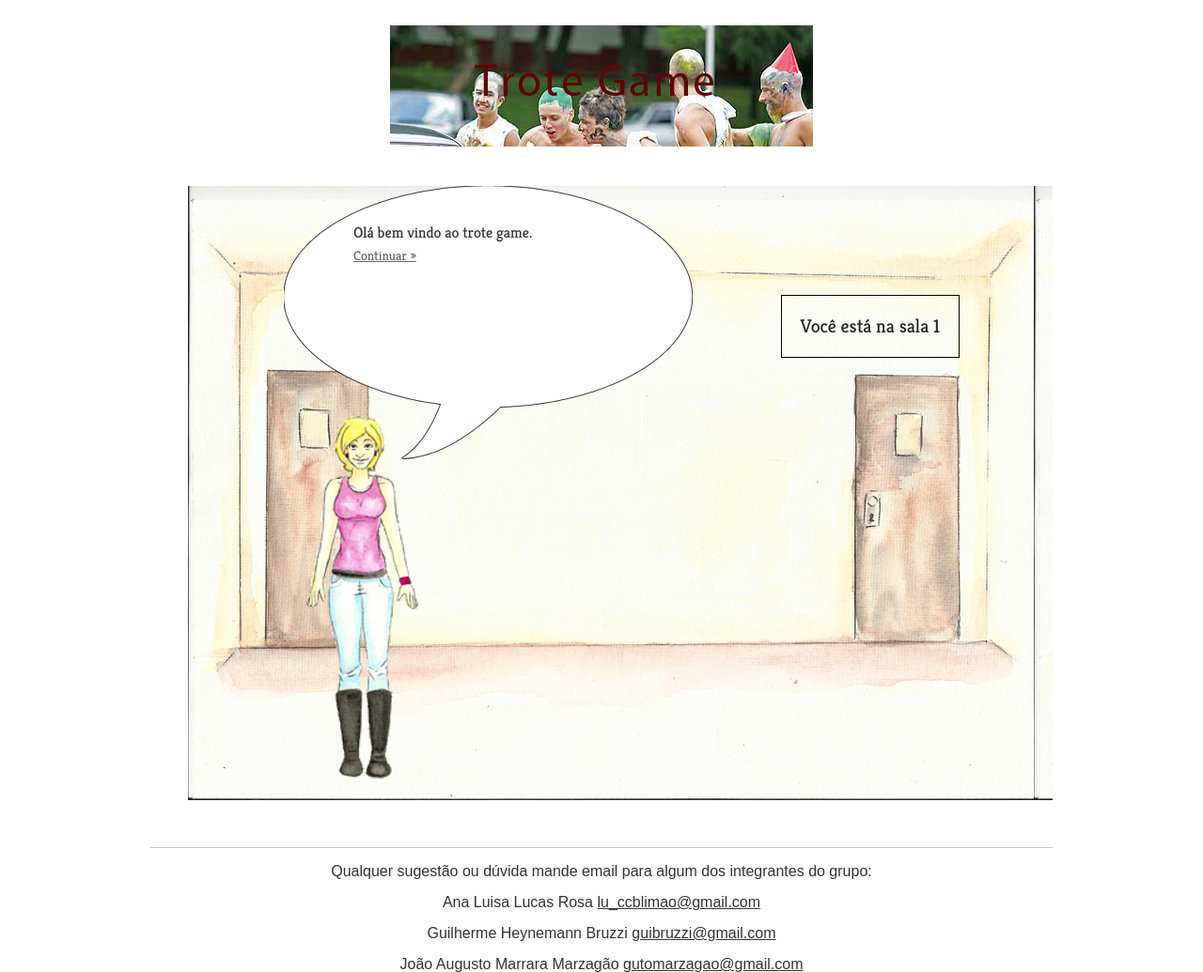
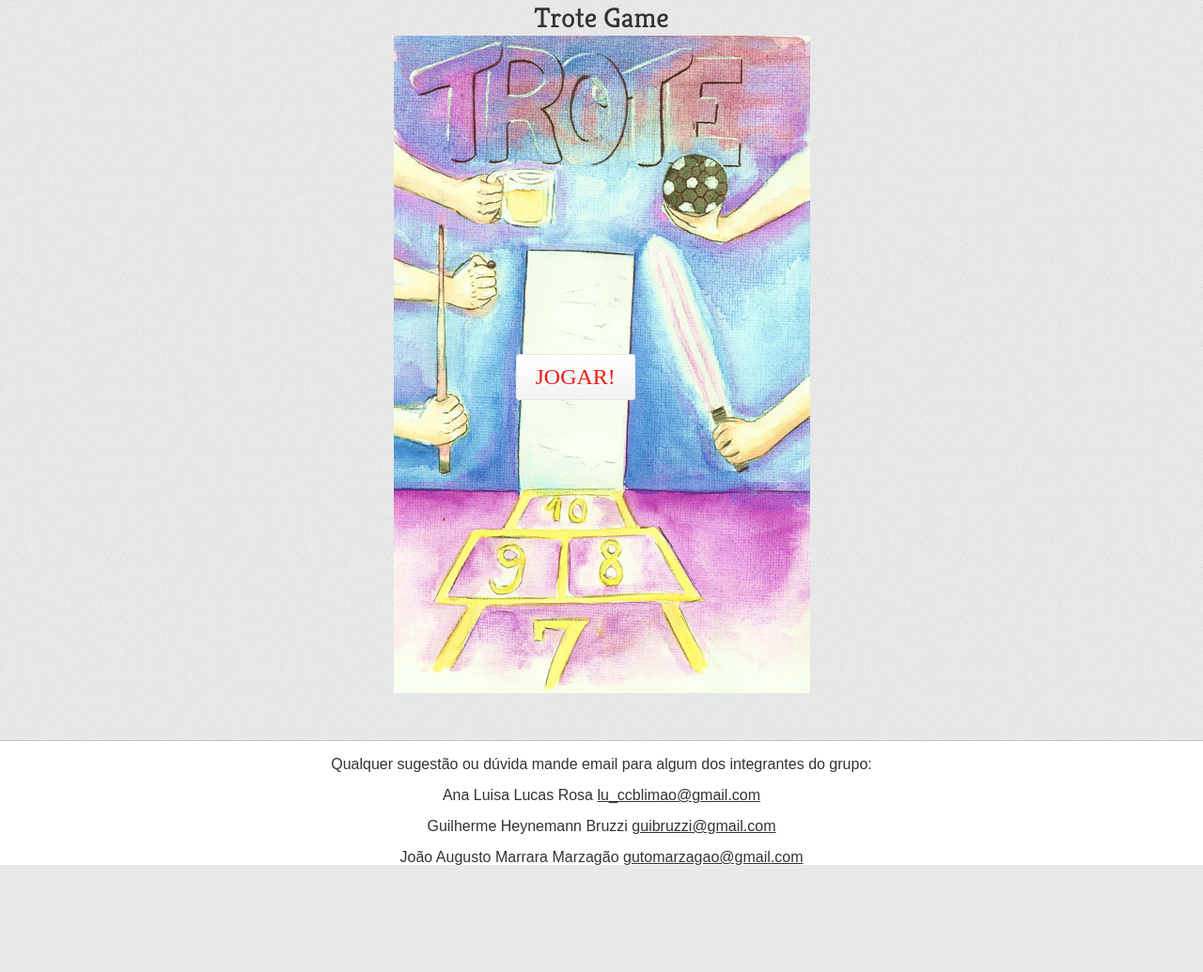
Before and after one commit to guilhermebruzzi/trote_game, a Flask app: page / in a window 1280 px wide. Shown: the whole page at 94% size. After the commit the page ends 921 px from the top, so only its background shows below. Run offline with Flask 2, Linux system fonts and the light colour scheme; parts of the project's set-up code (start-up, migrations or seed data) failed here and were passed over.

Commit message:
Versão final com multiplas salas e capa feita

```diff
--- a/trote_game/app.py
+++ b/trote_game/app.py
@@ -306,7 +306,8 @@ def index():
                     u"Só por causa disso você vai voltar pra sala 5, hahaha",
                 ],
                 "tipo": "passou",
-                "sala": 5
+                "sala": 5,
+                "figura": "mesa-bolinha-gude"
             },
             2: {
                 "textos": [
@@ -373,8 +374,11 @@ def index():
         },
     }
 
+    jogar_de_novo = True if "jogar-de-novo" in request.args and request.args.get("jogar-de-novo") == "true" else False
+
     return render_template("index.html", textos=textos, desafios=desafios,
                                          opcoes=opcoes, resultados=resultados,
+                                         jogar_de_novo=jogar_de_novo,
                                          resultados_ids=[1, 2, 3, 4])
 
 if __name__ == '__main__':
--- a/trote_game/static/css/index.css
+++ b/trote_game/static/css/index.css
@@ -1,4 +1,35 @@
 /* Estilo específico para o jogo */
+
+.capa-do-jogo{
+    width: 443px;
+    height: 700px;
+    position: relative;
+    background: url('/static/img/capa-do-jogo.jpg') no-repeat top left scroll transparent;
+    margin: 0 auto;
+}
+
+.botao-entrar {
+    background-color: #FFFFFF;
+    background-image: -webkit-linear-gradient(bottom, rgba(0,0,0,.05), rgba(255,255,255,.05));
+    background-image: -moz-linear-gradient(bottom, rgba(0,0,0,.05), rgba(255,255,255,.05));
+    background-image: -o-linear-gradient(bottom, rgba(0,0,0,.05), rgba(255,255,255,.05));
+    background-image: -ms-linear-gradient(bottom, rgba(0,0,0,.05), rgba(255,255,255,.05));
+    background-image: linear-gradient(to top, rgba(0,0,0,.05), rgba(255,255,255,.05));
+    border: 1px solid #E5E5E5;
+    border-radius: 3px 3px 3px 3px;
+    bottom: 312px;
+    color: #EC1D14;
+    display: inline-block;
+    font-family: "Decker Bold";
+    font-size: 24px;
+    height: auto;
+    left: 130px;
+    padding: 10px 20px;
+    position: absolute;
+    text-decoration: none;
+    text-transform: uppercase;
+    width: auto;
+}
 
 .cenario{
     display: block;
@@ -14,7 +45,34 @@
     width: 900px;
     height: 654px;
     position: relative;
-    background: url('/static/img/sala.jpg') no-repeat top left scroll transparent;
+    background: url('/static/img/sala1.jpg') no-repeat top left scroll transparent;
+}
+
+.sala-1,
+.resultados-fundo-1,
+.sala-5,
+.resultados-fundo-5,
+{
+    background: url('/static/img/sala1.jpg') no-repeat top left scroll transparent;
+}
+
+.sala-2,
+.resultados-fundo-2,
+.sala-3,
+.resultados-fundo-3 {
+    background: url('/static/img/sala2.jpg') no-repeat top left scroll transparent;
+}
+
+.sala-4,
+.resultados-fundo-4,
+.sala-7,
+.resultados-fundo-7 {
+    background: url('/static/img/sala4.jpg') no-repeat top left scroll transparent;
+}
+
+.sala-6,
+.resultados-fundo-6 {
+    background: url('/static/img/sala6.jpg') no-repeat top left scroll transparent;
 }
 
 .balao {
@@ -93,7 +151,7 @@
 .amarelinha {
     background: url("/static/img/amarelinha.png") no-repeat scroll left top transparent;
     height: 250px;
-    top: 480px;
+    top: 544px;
     width: 270px;
 }
 
@@ -120,8 +178,9 @@
 
 .mesa-ping-pong {
     background: url("/static/img/mesa-ping-pong.png") no-repeat scroll left top transparent;
-    width: 348px;
-    height: 292px;
+    width: 299px;
+    height: 183px;
+    top: 466px;
 }
 
 .mesa-toto{
--- a/trote_game/static/css/styles.css
+++ b/trote_game/static/css/styles.css
@@ -8,11 +8,10 @@ html, body{
     position: relative;
     margin: 0 auto;
     padding: 0;
-    background-color: #FFFFFF;
+    background-image: url("/static/img/textura.png");
 }
 
 .content {
-    font-family: arial;
     margin: 0 auto;
     padding: 0;
     width: 960px;
@@ -32,6 +31,15 @@ html, body{
     height: 129px;
     margin: 0 auto;
     width: 450px;
+}
+
+.titulo-jogo{
+    font-family: Kreon;
+    display: inline-block;
+    width: 100%;
+    text-align: center;
+    font-size: 30px;
+    color: #333333;
 }
 
 h2{
@@ -59,9 +67,10 @@ footer {
     line-height: 17px;
     color: #333;
     height: 64px;
-    width: 960px;
+    width: 100%;
     border-top: 1px solid rgba(66, 66, 66, 0.3);
     margin: 50px auto 30px;
+    background-color: #FFFFFF;
 }
 
 footer a {
--- a/trote_game/static/js/index.js
+++ b/trote_game/static/js/index.js
@@ -70,6 +70,12 @@ $(document).ready(function(){
         limpaOpcoes($(this));
     });
 
+    $(document).on('click', "#botao-entrar", function(event){
+        $("#capa-do-jogo").addClass("hidden");
+        $("#cenario").removeClass("hidden");
+        event.preventDefault();
+    });
+
     $(document).on('click', ".continuar", function(event){
         var proximo = $(this).data("next");
         if (proximo.startsWith("resultados-")){
--- a/trote_game/templates/index.html
+++ b/trote_game/templates/index.html
@@ -6,7 +6,12 @@
 {% block css %}<link href='/static/css/index.css' rel='stylesheet' type='text/css' xmlns="http://www.w3.org/1999/html">{% endblock %}
 
 {% block content %}
-<ul class="cenario">
+{% if not jogar_de_novo %}
+<div id="capa-do-jogo" class="capa-do-jogo">
+    <a href="#" id="botao-entrar" class="botao-entrar">Jogar!</a>
+</div>
+{% endif %}
+<ul id="cenario" class="cenario{% if not jogar_de_novo %} hidden{% endif %}">
     {{ sala.sala_template(1, textos[1], desafios[1], opcoes[1], resultados[1], resultados_ids) }}
     {{ sala.sala_template(2, textos[2], desafios[2], opcoes[2], resultados[2], resultados_ids) }}
     {{ sala.sala_template(3, textos[3], desafios[3], opcoes[3], resultados[3], resultados_ids) }}
--- a/trote_game/templates/master.html
+++ b/trote_game/templates/master.html
@@ -11,6 +11,8 @@
 
         <link href='http://fonts.googleapis.com/css?family=Kreon' rel='stylesheet' type='text/css'>
 
+        <link rel="shortcut icon" href="{{ url_for('static', filename='img/favicon.png') }}" type="image/png" />
+
         {% block js_cima %}{% endblock %}
         <title>{% block title %}{% endblock %}</title>
 
@@ -21,9 +23,7 @@
 
     <section class="container">
         <header>
-            <div id="div-logo" class="div-logo">
-                <h1 class="logo" itemprop="name"><a href="/" id="logo-link" >Trote Game</a></h1>
-            </div>
+            <span class="titulo-jogo">Trote Game</span>
         </header>
         <section id="content" class="content">
             {% block content %}{% endblock %}
--- a/trote_game/templates/sala.html
+++ b/trote_game/templates/sala.html
@@ -26,7 +26,7 @@
     </li>
     {% for resultado_id in resultados_ids %}
     {% set resultado = resultados[resultado_id] -%}
-    <li id="resultados-{{ sala_id }}-{{ resultado_id }}" class="sala resultados-{{ sala_id }}-{{ resultado_id }} hidden">
+    <li id="resultados-{{ sala_id }}-{{ resultado_id }}" class="sala resultados-fundo-{{ sala_id }} resultados-{{ sala_id }}-{{ resultado_id }} hidden">
         <div class="balao">
             {% for texto in resultados[resultado_id]["textos"] %}
             <p class="fala resultado-{{ sala_id }}-{{ loop.index0 }}{% if loop.index0 > 0 %} hidden{% endif %}">
@@ -35,9 +35,9 @@
                     {% if resultado["tipo"] == "passou" %}
                     <a href="#" class="continuar linha" data-next="sala-{{ resultado["sala"] }}">Continuar <span class="setinha">&raquo;</span></a>
                     {% elif resultado["tipo"] == "perdeu" %}
-                    <a href="" class="continuar linha" data-next="perdeu">Você perdeu! :( Jogar novamente?</a>
+                    <a href="/?jogar-de-novo=true" class="continuar linha" data-next="perdeu">Você perdeu! :( Jogar novamente?</a>
                     {% else %}
-                    <a href="" class="continuar linha" data-next="venceu">Parabéns, você ganhou! :) Jogar novamente?</a>
+                    <a href="/?jogar-de-novo=true" class="continuar linha" data-next="venceu">Parabéns, você ganhou! :) Jogar novamente?</a>
                     {% endif %}
                 {% else %}
                     <a href="#" class="continuar linha" data-next="resultado-{{ sala_id }}-{{ loop.index }}">Continuar <span class="setinha">&raquo;</span></a>
```
Also changed, not shown: trote_game/static/img/capa-do-jogo.jpg (added), trote_game/static/img/favicon.png (added), trote_game/static/img/mesa-ping-pong.png, trote_game/static/img/sala1.jpg (renamed from trote_game/static/img/sala.jpg), trote_game/static/img/sala2.jpg (added), trote_game/static/img/sala4.jpg (added), trote_game/static/img/sala6.jpg (added), trote_game/static/img/textura.png (added), 3 other files.
